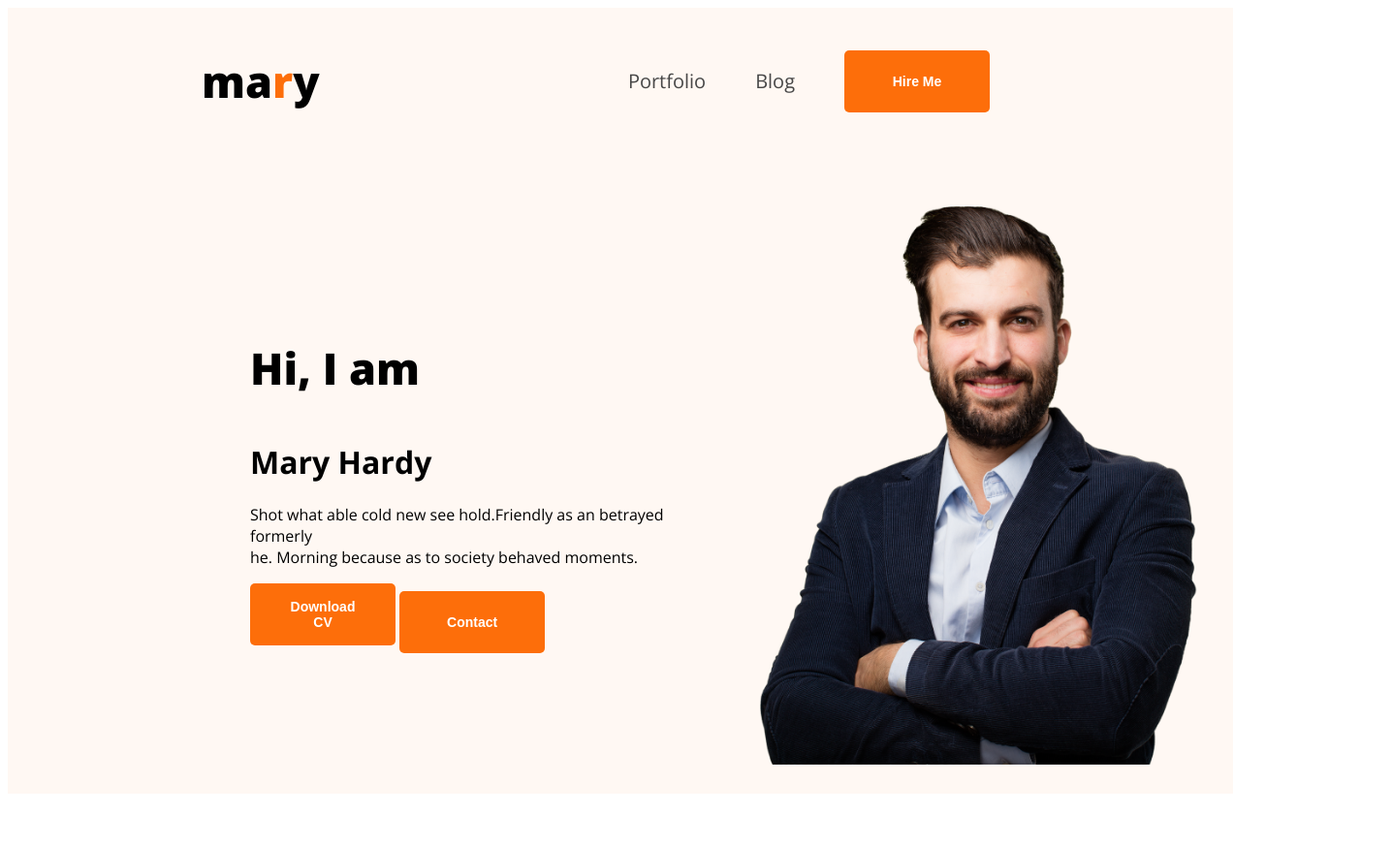
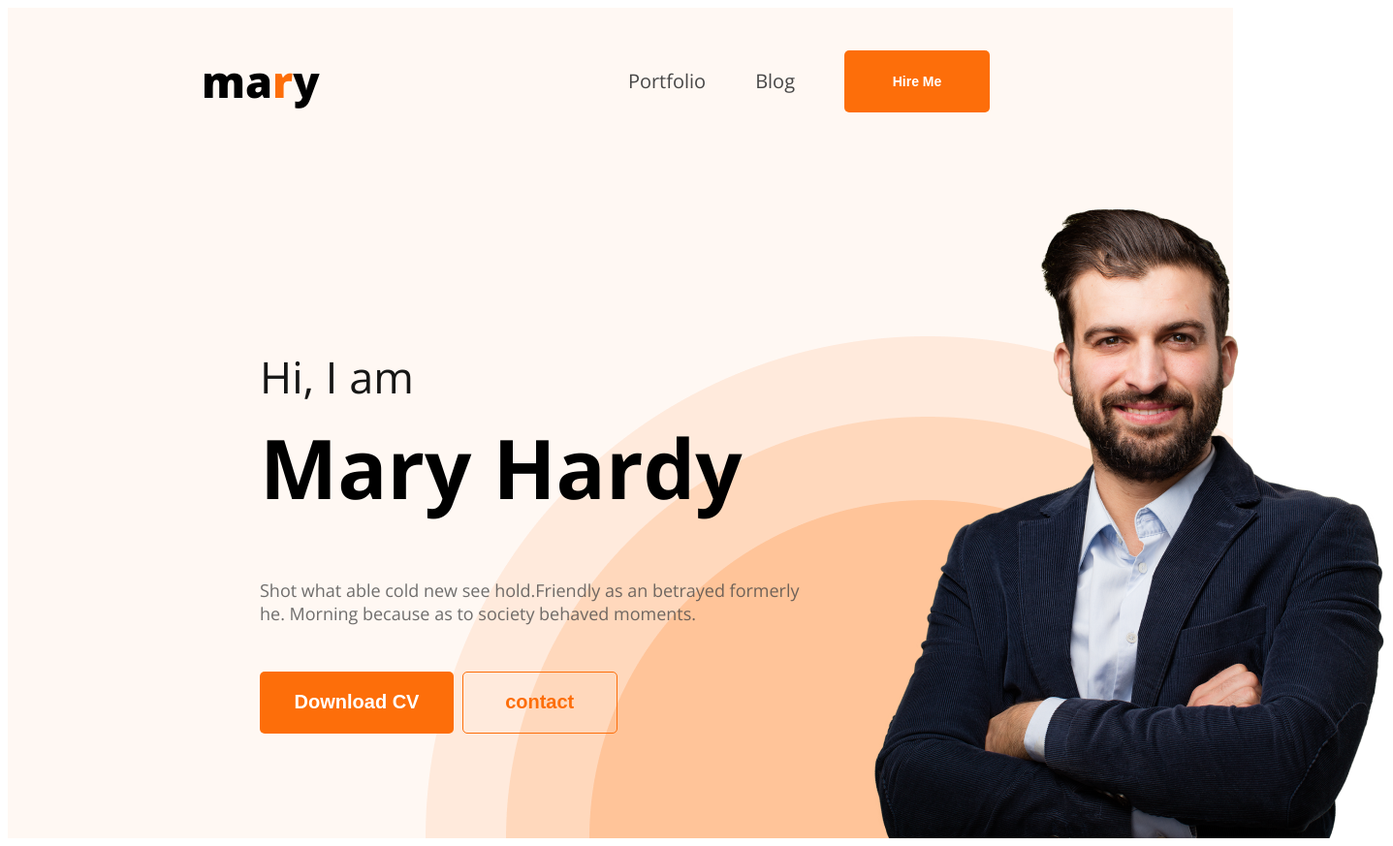
Before and after one commit to ratib54/web-developer-portfolio, a plain HTML site: page index.html in a window 1280 px wide. Shown: the whole page at 97% size, 1437 px wide, since content can reach past the window. Before the commit the page ends 827 px from the top, so only its background shows below. Drawn offline with nearby package versions, Linux system fonts and the light colour scheme.

Commit message:
added content in header

```diff
--- a/index.html
+++ b/index.html
@@ -27,27 +27,18 @@
 
    <div class="banner-content">
 
-      <h3 class="banner-first">Hi, I  am</h3>
-      <h1 class="banner-title"> Mary Hardy</h1>
-      <p>
+      <p class="banner-start">Hi, I  am</p>
+      <h1 class="banner-name"> Mary Hardy</h1>
+      <p class="banner-content">
          Shot what able cold new see hold.Friendly as an betrayed formerly <br> he. Morning because as to society behaved moments.
       </p>
-
-    <button class="click">Download CV</button> <button class="click">contact</button>
-
-
+    <button class="second-btn">Download CV</button>
+     <button class="third-btn">contact</button>
    </div>
 
-
-
-<img height="600px" width="500px" src="images/hardy.png" alt="hardy">
-
-
-
+<img height="676px" width="584px" src="images/hardy.png" alt="hardy">
 
     </div>
-
-
 
  </header>
  <main>
--- a/styles/style.css
+++ b/styles/style.css
@@ -58,11 +58,62 @@ h3{
 
 .header{
  background-color: #FFF8F3;
+ background-image: url(../images/header_bg.png);
+ background-repeat: no-repeat;
+ background-position: bottom right;
 }
 
 .banner{
- padding: 30px 30px 30px 250px;
+ padding: 30px 30px 0px 260px;
  display: flex;
  justify-content: space-between;
  align-items: center;
 }
+
+.banner-start{
+ margin-bottom: 0;
+ font-size: 45px;
+ font-weight: 400;
+ font-style: normal;
+ color: rgba(0, 0, 0, 0.913);
+}
+
+.banner-name{
+ margin-top: 5px;
+ font-weight: 700;
+ font-size: 85px;
+ color: black;
+}
+
+.banner-content{
+ margin-top: 20px;
+ font-size: 18px;
+ font-weight: 400;
+ color: #474747c7;
+ width: 585px;
+}
+
+.second-btn{
+background-color: #FD6E0A;
+width: 200px ;
+height:64px ;
+border: none;
+border-radius: 5px;
+color: white;
+font-size: 20px;
+font-weight: 700;
+margin-top: 30px;
+}
+
+.third-btn{
+margin-top:30px;
+ color: #FD6E0A;
+ width: 160px;
+ height: 64px;
+ border: 1px solid #FD6E0A;
+ border-radius: 5px;
+ background-color: transparent;
+ font-size: 20px;
+ font-weight: 700;
+ margin: 4px;
+}
```
